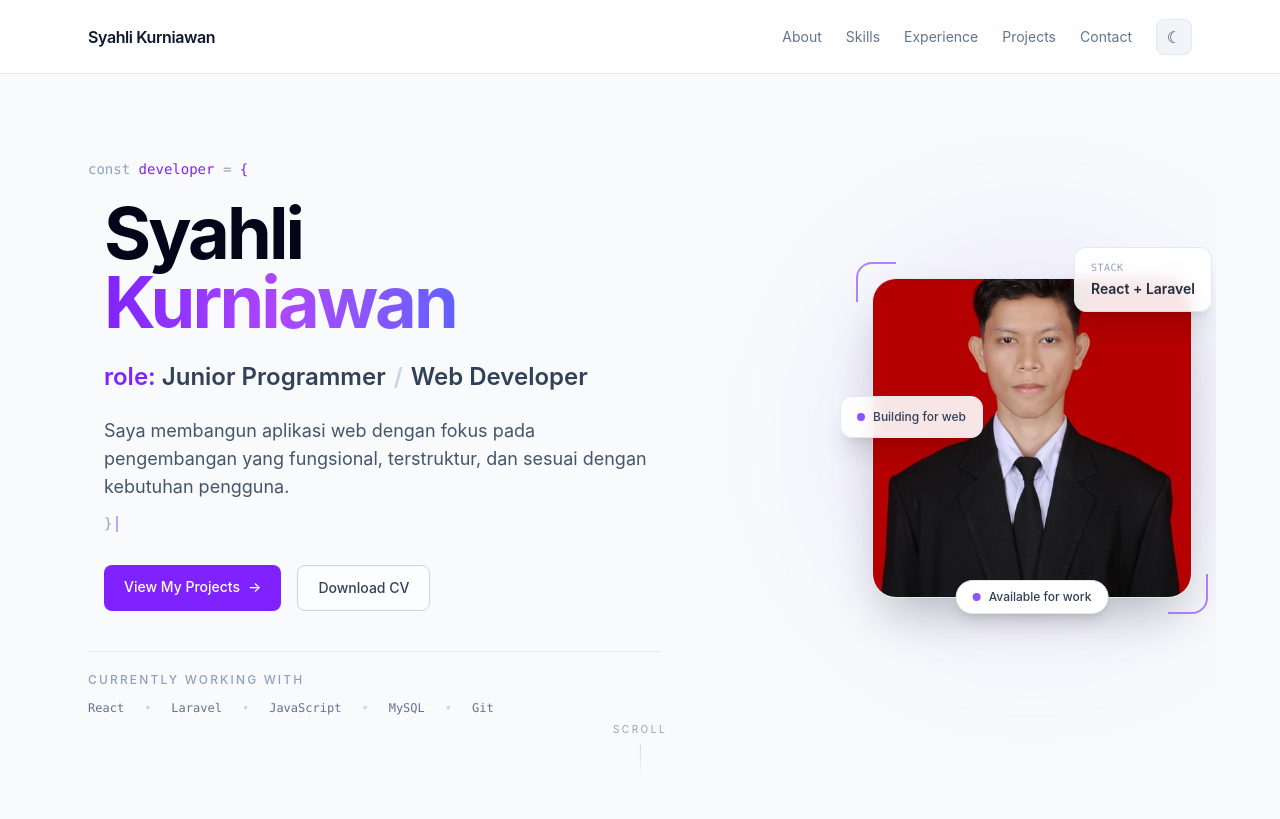
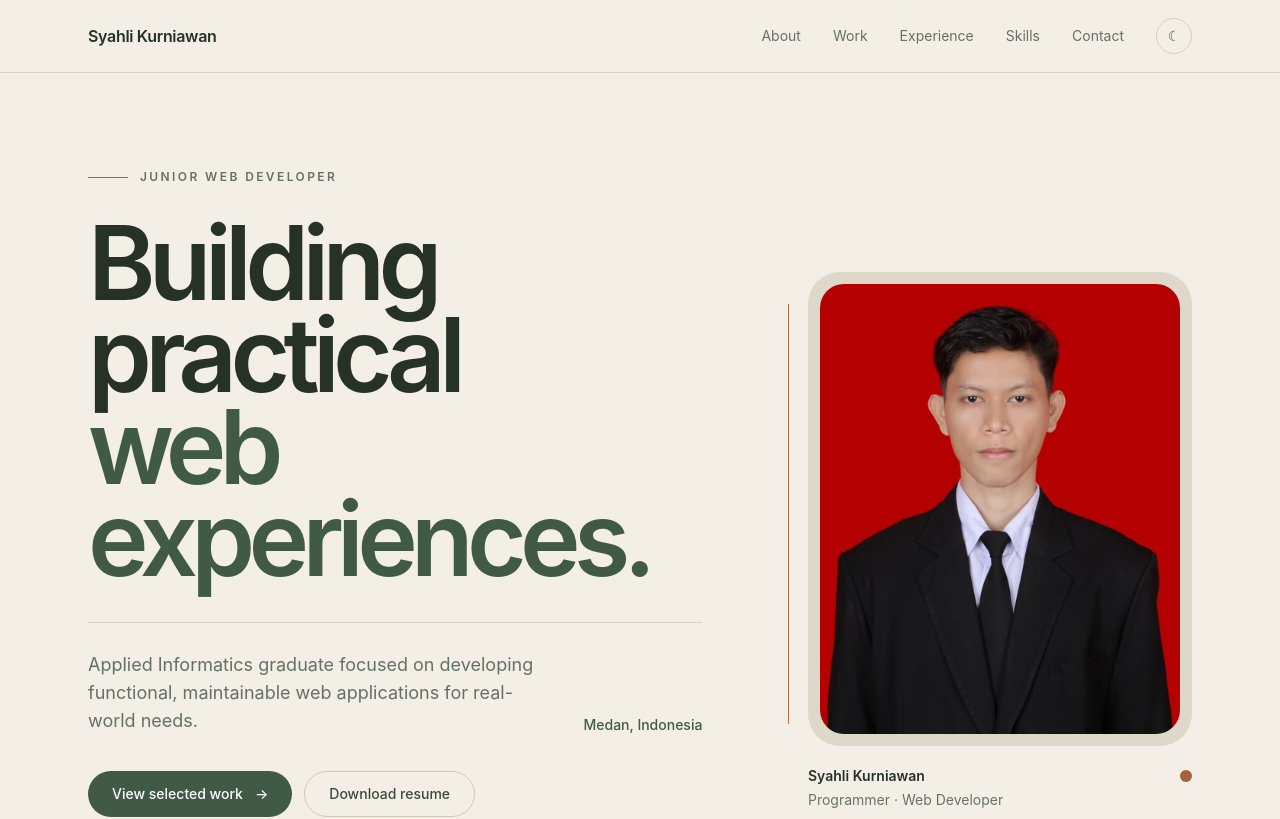
Before and after one commit to syahlikurniawan332/PortofolioWeb, a React (Vite) app: page / in a window 1280 px wide. Shown: the top 819 px of the page. Built offline with nearby package versions, Linux system fonts and the light colour scheme.

Commit message:
ubah desain

```diff
--- a/src/components/Hero.jsx
+++ b/src/components/Hero.jsx
@@ -1,75 +1,41 @@
 function Hero() {
   return (
-    <section className="relative mx-auto flex min-h-[calc(100vh-73px)] max-w-6xl items-center overflow-hidden px-6 py-16">
-      {/* Ambient background */}
-      <div className="pointer-events-none absolute inset-0 -z-10 overflow-hidden">
-        <div className="absolute left-[10%] top-[20%] h-72 w-72 rounded-full bg-violet-500/10 blur-3xl dark:bg-violet-500/10" />
+    <section className="relative mx-auto flex min-h-[calc(100vh-72px)] max-w-6xl items-center px-6 py-16 md:py-24">
+      <div className="grid w-full items-center gap-14 lg:grid-cols-[1.2fr_0.8fr] lg:gap-20">
+        <div>
+          <div className="mb-8 flex items-center gap-3">
+            <span className="h-px w-10 bg-[#a85f3c] dark:bg-[#d99167]" />
 
-        <div className="absolute right-[8%] top-[15%] h-96 w-96 rounded-full bg-indigo-400/10 blur-3xl dark:bg-indigo-500/10" />
+            <p className="text-xs font-semibold uppercase tracking-[0.2em] text-[#667066] dark:text-[#aeb8af]">
+              Junior Web Developer
+            </p>
+          </div>
 
-        <div className="absolute bottom-[5%] left-[35%] h-64 w-64 rounded-full bg-fuchsia-400/5 blur-3xl dark:bg-fuchsia-500/5" />
-      </div>
-
-      {/* Dot grid */}
-      <div
-        className="pointer-events-none absolute inset-0 -z-10 opacity-[0.35] dark:opacity-[0.12]"
-        style={{
-          backgroundImage:
-            "radial-gradient(circle, currentColor 1px, transparent 1px)",
-          backgroundSize: "24px 24px",
-          color: "rgb(148 163 184)",
-          maskImage:
-            "radial-gradient(ellipse 70% 60% at 50% 40%, black, transparent)",
-        }}
-      />
-
-      <div className="grid w-full items-center gap-16 md:grid-cols-[1.1fr_0.9fr]">
-        {/* LEFT */}
-        <div className="order-2 md:order-1">
-          {/* Code label */}
-          <p className="mb-5 font-mono text-sm text-violet-600 dark:text-violet-400">
-            <span className="text-slate-400 dark:text-slate-500">const</span>{" "}
-            developer{" "}
-            <span className="text-slate-400 dark:text-slate-500">=</span> {"{"}
-          </p>
-
-          {/* Main heading */}
-          <h1 className="pl-4 text-5xl font-bold leading-[0.95] tracking-[-0.04em] text-slate-950 sm:text-6xl md:text-7xl dark:text-white">
-            Syahli
-            <br />
-            <span className="bg-gradient-to-r from-violet-600 via-purple-500 to-indigo-500 bg-clip-text text-transparent">
-              Kurniawan
+          <h1 className="max-w-4xl text-[clamp(3rem,8vw,6.5rem)] font-semibold leading-[0.9] tracking-[-0.065em] text-[#263128] dark:text-[#ebe8df]">
+            Building practical
+            <span className="block text-[#405a45] dark:text-[#91a894]">
+              web experiences.
             </span>
           </h1>
 
-          {/* Role */}
-          <h2 className="mt-6 pl-4 text-xl font-semibold leading-snug text-slate-700 md:text-2xl dark:text-slate-300">
-            <span className="text-violet-600 dark:text-violet-400">role:</span>{" "}
-            Junior Programmer
-            <span className="mx-2 text-slate-300 dark:text-slate-600">/</span>
-            Web Developer
-          </h2>
+          <div className="mt-9 grid max-w-3xl gap-8 border-t border-[#d8d2c5] pt-7 sm:grid-cols-[1fr_auto] sm:items-end dark:border-[#344238]">
+            <p className="max-w-xl text-base leading-7 text-[#657066] md:text-lg dark:text-[#aeb8af]">
+              Applied Informatics graduate focused on developing functional,
+              maintainable web applications for real-world needs.
+            </p>
 
-          {/* Description */}
-          <p className="mt-6 max-w-xl pl-4 text-base leading-7 text-slate-600 md:text-lg dark:text-slate-400">
-            Saya membangun aplikasi web dengan fokus pada pengembangan yang
-            fungsional, terstruktur, dan sesuai dengan kebutuhan pengguna.
-          </p>
+            <p className="text-sm font-medium text-[#405a45] dark:text-[#91a894]">
+              Medan, Indonesia
+            </p>
+          </div>
 
-          {/* Closing code */}
-          <p className="mt-3 pl-4 font-mono text-sm text-slate-400 dark:text-slate-500">
-            {"}"}
-            <span className="ml-1 inline-block h-4 w-[2px] animate-pulse bg-violet-500 align-middle" />
-          </p>
-
-          {/* Buttons */}
-          <div className="mt-8 flex flex-wrap gap-4 pl-4">
+          <div className="mt-9 flex flex-wrap gap-3">
             <a
               href="#projects"
-              className="group rounded-lg bg-violet-600 px-5 py-3 text-sm font-medium text-white transition-all hover:bg-violet-500 hover:shadow-xl hover:shadow-violet-500/20"
+              className="group inline-flex items-center gap-3 rounded-full bg-[#405a45] px-6 py-3 text-sm font-medium text-white transition-colors hover:bg-[#334b38] dark:bg-[#91a894] dark:text-[#172019] dark:hover:bg-[#a6b9a8]"
             >
-              View My Projects
-              <span className="ml-2 inline-block transition-transform duration-300 group-hover:translate-x-1">
+              View selected work
+              <span className="transition-transform group-hover:translate-x-1">
                 →
               </span>
             </a>
@@ -77,89 +43,63 @@ function Hero() {
             <a
               href="/cv.pdf"
               download="CV-Syahli-Kurniawan.pdf"
-              className="rounded-lg border border-slate-300 bg-white/60 px-5 py-3 text-sm font-medium text-slate-700 backdrop-blur transition-all hover:border-violet-300 hover:bg-white dark:border-slate-600 dark:bg-slate-900/40 dark:text-slate-200 dark:hover:border-violet-500/50 dark:hover:bg-slate-800"
+              className="inline-flex items-center rounded-full border border-[#cfc8ba] px-6 py-3 text-sm font-medium text-[#3d493f] transition-colors hover:border-[#a85f3c] hover:text-[#a85f3c] dark:border-[#405044] dark:text-[#d8ddd7] dark:hover:border-[#d99167] dark:hover:text-[#d99167]"
             >
-              Download CV
+              Download resume
             </a>
           </div>
 
-          {/* Tech stack */}
-          <div className="mt-10 border-t border-slate-200 pt-5 dark:border-slate-800">
-            <p className="mb-3 text-xs font-medium uppercase tracking-[0.18em] text-slate-400 dark:text-slate-500">
-              Currently working with
-            </p>
+          <div className="mt-14 flex flex-wrap items-center gap-x-7 gap-y-3 border-t border-[#d8d2c5] pt-5 dark:border-[#344238]">
+            <span className="text-xs uppercase tracking-[0.16em] text-[#969084] dark:text-[#78847a]">
+              Working with
+            </span>
 
-            <div className="flex flex-wrap items-center gap-x-5 gap-y-2 font-mono text-xs text-slate-500 dark:text-slate-400">
-              <span>React</span>
-              <span className="text-slate-300 dark:text-slate-700">•</span>
-              <span>Laravel</span>
-              <span className="text-slate-300 dark:text-slate-700">•</span>
-              <span>JavaScript</span>
-              <span className="text-slate-300 dark:text-slate-700">•</span>
-              <span>MySQL</span>
-              <span className="text-slate-300 dark:text-slate-700">•</span>
-              <span>Git</span>
-            </div>
+            {["Laravel", "React", "JavaScript", "MySQL", "Git"].map(
+              (technology) => (
+                <span
+                  key={technology}
+                  className="text-sm text-[#525f54] dark:text-[#b8c0b9]"
+                >
+                  {technology}
+                </span>
+              )
+            )}
           </div>
         </div>
 
-        {/* RIGHT / PHOTO */}
-        <div className="order-1 flex justify-center md:order-2 md:justify-end">
-          <div className="relative">
-            {/* Ambient glow */}
-            <div className="absolute -inset-8 rounded-full bg-violet-500/10 blur-3xl dark:bg-violet-500/10" />
+        <div className="relative mx-auto w-full max-w-sm lg:mx-0 lg:ml-auto">
+          <div className="absolute -left-5 top-8 hidden h-[78%] w-px bg-[#b76d46] md:block dark:bg-[#d99167]" />
 
-            {/* Floating tech badge - top */}
-            <div className="absolute -right-5 -top-6 z-20 animate-[float_5s_ease-in-out_infinite] rounded-xl border border-slate-200 bg-white/90 px-4 py-3 shadow-xl backdrop-blur dark:border-slate-700 dark:bg-slate-800/90">
-              <p className="font-mono text-[10px] uppercase tracking-wider text-slate-400">
-                Stack
+          <div className="relative overflow-hidden rounded-[2rem] bg-[#ded8ca] p-3 dark:bg-[#263229]">
+            <img
+              src="/images/profile/profile.jpg"
+              alt="Syahli Kurniawan"
+              className="aspect-[4/5] w-full rounded-[1.5rem] object-cover object-center"
+            />
+          </div>
+
+          <div className="mt-5 flex items-start justify-between gap-4">
+            <div>
+              <p className="text-sm font-semibold text-[#263128] dark:text-[#ebe8df]">
+                Syahli Kurniawan
               </p>
-              <p className="mt-1 text-sm font-semibold text-slate-800 dark:text-slate-100">
-                React + Laravel
+
+              <p className="mt-1 text-sm text-[#69736a] dark:text-[#a6b0a8]">
+                Programmer · Web Developer
               </p>
             </div>
 
-            {/* Floating status card - left */}
-            <div className="absolute -left-8 top-1/2 z-20 hidden -translate-y-1/2 animate-[floatReverse_6s_ease-in-out_infinite] rounded-xl border border-slate-200 bg-white/90 px-4 py-3 shadow-xl backdrop-blur sm:block dark:border-slate-700 dark:bg-slate-800/90">
-              <div className="flex items-center gap-2">
-                <span className="h-2 w-2 rounded-full bg-violet-500" />
-                <span className="text-xs font-medium text-slate-700 dark:text-slate-200">
-                  Building for web
-                </span>
-              </div>
-            </div>
-
-            {/* Corner brackets */}
-            <span className="absolute -left-4 -top-4 z-10 h-10 w-10 rounded-tl-2xl border-l-2 border-t-2 border-violet-500/70" />
-
-            <span className="absolute -bottom-4 -right-4 z-10 h-10 w-10 rounded-br-2xl border-b-2 border-r-2 border-violet-500/70" />
-
-            {/* Photo */}
-            <div className="relative">
-              <img
-                src="/images/profile/profile.jpg"
-                alt="Syahli Kurniawan"
-                className="relative h-64 w-64 rounded-3xl border border-slate-200 object-cover shadow-2xl sm:h-72 sm:w-72 md:h-80 md:w-80 dark:border-slate-700"
-              />
-
-              {/* Status */}
-              <div className="absolute -bottom-4 left-1/2 flex -translate-x-1/2 items-center gap-2 whitespace-nowrap rounded-full border border-slate-200 bg-white px-4 py-2 text-xs font-medium text-slate-700 shadow-lg dark:border-slate-700 dark:bg-slate-800 dark:text-slate-200">
-                <span className="h-2 w-2 rounded-full bg-violet-500" />
-                Available for work
-              </div>
-            </div>
+            <span className="mt-1 h-3 w-3 rounded-full bg-[#a85f3c] dark:bg-[#d99167]" />
           </div>
         </div>
       </div>
 
-      {/* Scroll indicator */}
       <a
         href="#about"
-        className="absolute bottom-6 left-1/2 hidden -translate-x-1/2 flex-col items-center gap-2 text-slate-400 transition-colors hover:text-violet-500 md:flex"
+        className="absolute bottom-6 left-6 hidden items-center gap-3 text-xs uppercase tracking-[0.2em] text-[#8a867d] transition-colors hover:text-[#a85f3c] md:flex dark:text-[#78847a] dark:hover:text-[#d99167]"
       >
-        <span className="text-[10px] uppercase tracking-[0.25em]">Scroll</span>
-
-        <span className="h-8 w-px bg-gradient-to-b from-slate-300 to-transparent dark:from-slate-600" />
+        <span className="h-px w-8 bg-current" />
+        Scroll to explore
       </a>
     </section>
   );
--- a/src/components/Navbar.jsx
+++ b/src/components/Navbar.jsx
@@ -12,7 +12,6 @@ function Navbar() {
     localStorage.setItem("theme", theme);
   }, [theme]);
 
-  // Close mobile menu when pressing Escape
   useEffect(() => {
     const handleEscape = (event) => {
       if (event.key === "Escape") {
@@ -39,95 +38,86 @@ function Navbar() {
 
   const navItems = [
     { label: "About", href: "#about" },
+    { label: "Work", href: "#projects" },
+    { label: "Experience", href: "#experience" },
     { label: "Skills", href: "#skills" },
-    { label: "Experience", href: "#experience" },
-    { label: "Projects", href: "#projects" },
     { label: "Contact", href: "#contact" },
   ];
 
   return (
-    <nav className="sticky top-0 z-40 border-b border-slate-200 bg-white/80 backdrop-blur dark:border-slate-700 dark:bg-slate-900/80">
+    <nav className="sticky top-0 z-40 border-b border-[#d8d2c5] bg-[#f3efe6]/90 backdrop-blur-md dark:border-[#344238] dark:bg-[#172019]/90">
       <div className="mx-auto max-w-6xl px-6">
-        {/* Main Navbar */}
-        <div className="flex h-[73px] items-center justify-between">
-          {/* Logo / Name */}
+        <div className="flex h-[72px] items-center justify-between">
           <a
             href="#"
             onClick={closeMenu}
-            className="font-semibold tracking-tight text-slate-900 dark:text-slate-100"
+            className="text-base font-semibold tracking-[-0.02em] text-[#263128] transition-colors hover:text-[#a85f3c] dark:text-[#ebe8df] dark:hover:text-[#d99167]"
           >
             Syahli Kurniawan
           </a>
 
-          {/* Desktop Navigation */}
-          <div className="hidden items-center gap-6 md:flex">
+          <div className="hidden items-center gap-8 md:flex">
             {navItems.map((item) => (
               <a
                 key={item.href}
                 href={item.href}
-                className="text-sm text-slate-500 transition-colors hover:text-violet-600 dark:text-slate-400 dark:hover:text-violet-400"
+                className="text-sm text-[#667066] transition-colors hover:text-[#405a45] dark:text-[#aeb8af] dark:hover:text-[#d99167]"
               >
                 {item.label}
               </a>
             ))}
 
-            {/* Theme Toggle */}
             <button
               type="button"
               onClick={toggleTheme}
-              className="flex h-9 w-9 items-center justify-center rounded-lg border border-slate-200 bg-slate-100 text-slate-700 transition-colors hover:bg-slate-200 dark:border-slate-700 dark:bg-slate-800 dark:text-slate-200 dark:hover:bg-slate-700"
+              className="flex h-9 w-9 items-center justify-center rounded-full border border-[#d4cec1] text-sm text-[#405a45] transition-colors hover:border-[#405a45] hover:bg-[#e8e2d5] dark:border-[#3b4a3e] dark:text-[#d8ddd7] dark:hover:border-[#738675] dark:hover:bg-[#243027]"
               aria-label="Toggle theme"
             >
               {theme === "light" ? "☾" : "☀"}
             </button>
           </div>
 
-          {/* Mobile Controls */}
           <div className="flex items-center gap-2 md:hidden">
-            {/* Theme Toggle */}
             <button
               type="button"
               onClick={toggleTheme}
-              className="flex h-9 w-9 items-center justify-center rounded-lg border border-slate-200 bg-slate-100 text-slate-700 transition-colors hover:bg-slate-200 dark:border-slate-700 dark:bg-slate-800 dark:text-slate-200 dark:hover:bg-slate-700"
+              className="flex h-9 w-9 items-center justify-center rounded-full border border-[#d4cec1] text-sm text-[#405a45] dark:border-[#3b4a3e] dark:text-[#d8ddd7]"
               aria-label="Toggle theme"
             >
               {theme === "light" ? "☾" : "☀"}
             </button>
 
-            {/* Hamburger */}
             <button
               type="button"
               onClick={() => setIsMenuOpen((open) => !open)}
-              className="flex h-9 w-9 items-center justify-center rounded-lg border border-slate-200 bg-slate-100 text-slate-700 transition-colors hover:bg-slate-200 dark:border-slate-700 dark:bg-slate-800 dark:text-slate-200 dark:hover:bg-slate-700"
+              className="flex h-9 min-w-9 items-center justify-center rounded-full border border-[#d4cec1] px-3 text-xs font-medium uppercase tracking-[0.12em] text-[#405a45] dark:border-[#3b4a3e] dark:text-[#d8ddd7]"
               aria-label={isMenuOpen ? "Close menu" : "Open menu"}
               aria-expanded={isMenuOpen}
             >
-              {isMenuOpen ? (
-                <span className="text-lg">✕</span>
-              ) : (
-                <span className="text-lg">☰</span>
-              )}
+              {isMenuOpen ? "Close" : "Menu"}
             </button>
           </div>
         </div>
 
-        {/* Mobile Navigation */}
         <div
           className={`overflow-hidden transition-all duration-300 md:hidden ${
             isMenuOpen
-              ? "max-h-96 border-t border-slate-200 dark:border-slate-700"
+              ? "max-h-96 border-t border-[#d8d2c5] dark:border-[#344238]"
               : "max-h-0"
           }`}
         >
-          <div className="py-3">
-            {navItems.map((item) => (
+          <div className="py-4">
+            {navItems.map((item, index) => (
               <a
                 key={item.href}
                 href={item.href}
                 onClick={closeMenu}
-                className="block rounded-lg px-3 py-3 text-sm text-slate-600 transition-colors hover:bg-slate-100 hover:text-violet-600 dark:text-slate-300 dark:hover:bg-slate-800 dark:hover:text-violet-400"
+                className="flex items-center justify-between border-b border-[#ddd7cb] py-4 text-sm text-[#4c594e] transition-colors last:border-none hover:text-[#a85f3c] dark:border-[#2d3a30] dark:text-[#b7c0b8] dark:hover:text-[#d99167]"
               >
-                {item.label}
+                <span>{item.label}</span>
+                <span className="font-mono text-xs text-[#9b958a]">
+                  0{index + 1}
+                </span>
               </a>
             ))}
           </div>
--- a/src/index.css
+++ b/src/index.css
@@ -1,53 +1,52 @@
 @import "tailwindcss";
 
-/* Dark mode menggunakan class .dark pada <html> */
 @custom-variant dark (&:where(.dark, .dark *));
 
 :root {
-  font-family: Inter, system-ui, sans-serif;
-  color: #0f172a;
-  background: #f8fafc;
+  font-family:
+    Inter,
+    ui-sans-serif,
+    system-ui,
+    -apple-system,
+    BlinkMacSystemFont,
+    "Segoe UI",
+    sans-serif;
+
+  color: #263128;
+  background: #f3efe6;
+
+  font-synthesis: none;
+  text-rendering: optimizeLegibility;
 }
 
 html {
   scroll-behavior: smooth;
+  background: #f3efe6;
 }
 
 body {
   margin: 0;
   min-width: 320px;
-  background: #f8fafc;
-  color: #0f172a;
+  background: #f3efe6;
+  color: #263128;
+
   transition:
     background-color 0.3s ease,
     color 0.3s ease;
 }
 
-/* Dark Mode */
+::selection {
+  background: #405a45;
+  color: #ffffff;
+}
+
 html.dark,
 html.dark body {
-  background: #111827;
-  color: #f1f5f9;
+  background: #172019;
+  color: #ebe8df;
 }
 
-@keyframes float {
-  0%,
-  100% {
-    transform: translateY(0);
-  }
-
-  50% {
-    transform: translateY(-8px);
-  }
+html.dark ::selection {
+  background: #c17b51;
+  color: #172019;
 }
-
-@keyframes floatReverse {
-  0%,
-  100% {
-    transform: translateY(-50%);
-  }
-
-  50% {
-    transform: translateY(calc(-50% - 8px));
-  }
-}
```
